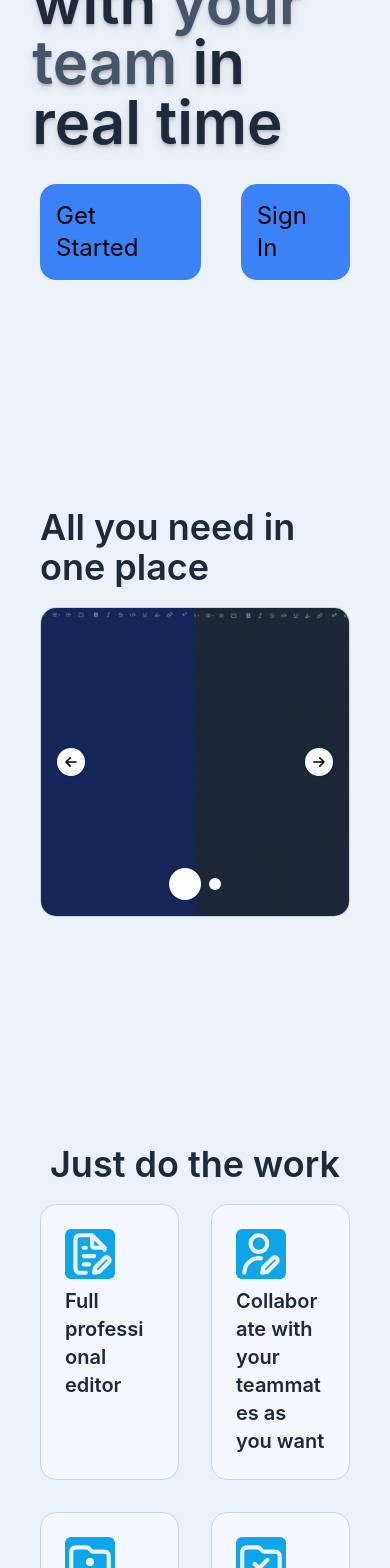
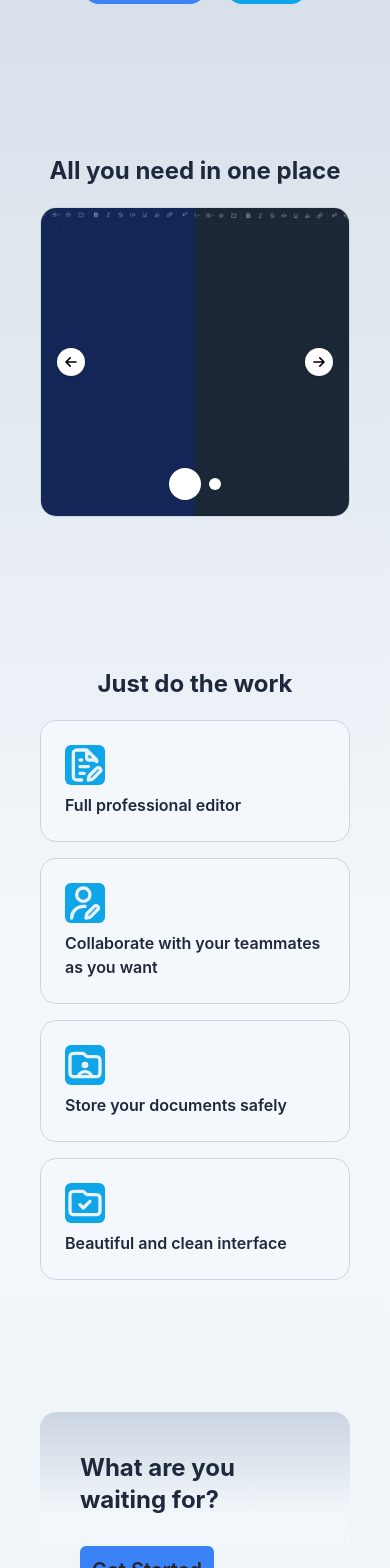
Before and after one commit to DanielJaffritz/DocTap, a Next.js app: page / in a window 390 px wide. Shown: the part 432-2000 px from the top of the page. Built offline with nearby package versions, Linux system fonts and the light colour scheme.

Commit message:
page completed

```diff
--- a/app/page.tsx
+++ b/app/page.tsx
@@ -5,7 +5,7 @@ import Image from "next/image";
 
 export default function Home() {
   return (
-    <main className="w-full h-full flex flex-col gap-10">
+    <main className="w-full h-full flex flex-col gap-10 bg-linear-to-t from-background via-background_secondary to-border">
       <NavBar />
       <Hero />
       <Footer />
--- a/components/AppLogo.tsx
+++ b/components/AppLogo.tsx
@@ -1,6 +1,6 @@
 export default function AppLogo({ width, height, text_size = "medium", text_color }: { width: number, height: number, text_size?: string, text_color?: string }) {
   return <div className="gap-1 flex flex-row items-center">
-    <svg width={width} height={height} viewBox="0 0 1024 1024" version="1.1" xmlns="http://www.w3.org/2000/svg"><g id="SVGRepo_bgCarrier" stroke-width="0"></g><g id="SVGRepo_tracerCarrier" stroke-linecap="round" stroke-linejoin="round"></g><g id="SVGRepo_iconCarrier"><path d="M913.29536 941.04064c0.0256 24.82688-16.54784 44.96384-37.0176 44.98432l-708.23936 0.6912c-20.46464 0.02048-37.07904-20.08576-37.10464-44.91264l-0.83968-859.02848c-0.0256-24.82688 16.54784-44.96384 37.0176-44.98432l521.10848-0.50688 224.39424 210.50368 0.68096 693.25312z" fill="#E6E4E2"></path><path d="M913.29536 253.26592l-189.11744 0.18432c-20.46464 0.02048-37.07904-20.08576-37.10464-44.91264l-0.16384-165.77024 226.38592 210.49856z" fill="#C4BCB1"></path><path d="M720.72192 396.84096a22.54848 22.54848 0 0 1-22.54848 22.54848H326.13376a22.54848 22.54848 0 0 1 0-45.09696h372.0448a22.54848 22.54848 0 0 1 22.54336 22.54848zM720.72192 565.95456a22.54848 22.54848 0 0 1-22.54848 22.54848H326.13376a22.54848 22.54848 0 0 1 0-45.09696h372.0448a22.54848 22.54848 0 0 1 22.54336 22.54848zM720.72192 746.33728a22.54848 22.54848 0 0 1-22.54848 22.54848H326.13376a22.54848 22.54848 0 0 1 0-45.09696h372.0448a22.54848 22.54848 0 0 1 22.54336 22.54848z" fill="#C4BCB1"></path></g></svg>
+    <svg width={width} height={height} viewBox="0 0 1024 1024" version="1.1" xmlns="http://www.w3.org/2000/svg"><g id="SVGRepo_bgCarrier" strokeWidth="0"></g><g id="SVGRepo_tracerCarrier" strokeLinecap="round" strokeLinejoin="round"></g><g id="SVGRepo_iconCarrier"><path d="M913.29536 941.04064c0.0256 24.82688-16.54784 44.96384-37.0176 44.98432l-708.23936 0.6912c-20.46464 0.02048-37.07904-20.08576-37.10464-44.91264l-0.83968-859.02848c-0.0256-24.82688 16.54784-44.96384 37.0176-44.98432l521.10848-0.50688 224.39424 210.50368 0.68096 693.25312z" fill="#E6E4E2"></path><path d="M913.29536 253.26592l-189.11744 0.18432c-20.46464 0.02048-37.07904-20.08576-37.10464-44.91264l-0.16384-165.77024 226.38592 210.49856z" fill="#C4BCB1"></path><path d="M720.72192 396.84096a22.54848 22.54848 0 0 1-22.54848 22.54848H326.13376a22.54848 22.54848 0 0 1 0-45.09696h372.0448a22.54848 22.54848 0 0 1 22.54336 22.54848zM720.72192 565.95456a22.54848 22.54848 0 0 1-22.54848 22.54848H326.13376a22.54848 22.54848 0 0 1 0-45.09696h372.0448a22.54848 22.54848 0 0 1 22.54336 22.54848zM720.72192 746.33728a22.54848 22.54848 0 0 1-22.54848 22.54848H326.13376a22.54848 22.54848 0 0 1 0-45.09696h372.0448a22.54848 22.54848 0 0 1 22.54336 22.54848z" fill="#C4BCB1"></path></g></svg>
     <h1 className={`font-semibold ${text_size === "medium" ? 'text-xl' : 'text-6xl'} ${text_color === "base" ? 'text-text' : 'text-zinc-800'} font-[Monserrat]`}>DocTap</h1>
   </div >
 
--- a/features/dashboard/components/DeleteDialog.tsx
+++ b/features/dashboard/components/DeleteDialog.tsx
@@ -20,10 +20,9 @@ export default function DeleteDialog({ isOpen, setIsOpen, docId, optimistic }: d
     })
   }
   return (
-    <dialog open closedby="any" onClose={() => setIsOpen(false)} className="bg-background p-10 items-center border border-border transition-all rounded-2xl shadow-2xl flex flex-col w-1/2 fixed top-[50%] left-[50%] right-[50%] translate-x-[-50%] translate-y-[-50%]">
+    <dialog open closedby="any" onClose={() => setIsOpen(false)} className="bg-background p-10 items-center border border-border transition-all rounded-2xl shadow-2xl flex flex-col w-2/3 md:w-1/2 fixed top-[50%] left-[50%] right-[50%] translate-x-[-50%] translate-y-[-50%]">
       <h1 className="text-text font-semibold">Are you sure you want to delete this document?</h1>
       <h2 className="text-text">You will lost everything you have written here!</h2>
-      <h1>{docId}</h1>
       <div className="flex flex-row gap-10 mt-10">
         <button onClick={handleDelete} className="bg-red-500 p-3 rounded-md hover:bg-red-600 cursor-pointer text-text transition-all">
           Delete Document
--- a/features/homepage/components/Hero.tsx
+++ b/features/homepage/components/Hero.tsx
@@ -8,48 +8,48 @@ export default function Hero() {
   ]
   return (
     <div className="w-full flex flex-col items-center justify-center align-items gap-8 p-10">
-      <h1 className="text-6xl text-text text-shadow-lg font-semibold"> Create and edit documents<br />with <span className="text-text_muted">your team</span> in real time</h1>
-      <div className="flex flex-row gap-10 items-center justify-center align-items">
-        <Link href="/signup" className="text-black text-2xl p-4 bg-primary rounded-2xl hover:bg-sky-500">
+      <h1 className="text-3xl md:text-6xl text-text text-shadow-lg font-extrabold"> Create and edit documents<br />with <span className="text-text_muted">your team</span> in real time</h1>
+      <div className="flex flex-row gap-5 md:gap-10 items-center justify-center align-items">
+        <Link href="/signup" className="text-zinc-800 text-xl md:text-2xl p-2 md:p-4 bg-primary rounded-2xl hover:bg-sky-500">
           Get Started
         </Link>
-        <Link href="/login" className="text-black text-2xl p-4 bg-primary rounded-2xl hover:bg-sky-500">
+        <Link href="/login" className="text-zinc-800 text-xl md:text-2xl p-2 md:p-4 bg-secondary rounded-2xl hover:bg-sky-500">
           Sign In
         </Link>
 
       </div>
-      <div className="w-full h-150 flex flex-col items-center justify-center gap-5 mt-25">
-        <h2 className="text-4xl text-text font-semibold">All you need in one place</h2>
+      <div className="w-full h-150 flex flex-col items-center justify-center gap-5 md:mt-25">
+        <h2 className="text-2xl md:text-5xl text-text font-bold">All you need in one place</h2>
         <Carousel>
           {list}
         </Carousel>
       </div>
 
-      <div className="flex flex-col items-center justify-center align-items mt-25 gap-5">
-        <h1 className="text-text text-4xl font-semibold">Just do the work</h1>
-        <div className="w-full grid grid-cols-2 gap-8">
-          <div className="text-xl bg-background_secondary text-text p-6 rounded-2xl font-semibold flex flex-col gap-2 border border-border">
-            <svg className="bg-secondary rounded-md stroke-background" width={50} viewBox="0 0 24 24" fill="none" xmlns="http://www.w3.org/2000/svg"><g id="SVGRepo_bgCarrier" stroke-width="0"></g><g id="SVGRepo_tracerCarrier" stroke-linecap="round" stroke-linejoin="round"></g><g id="SVGRepo_iconCarrier"> <path d="M13 3H8.2C7.0799 3 6.51984 3 6.09202 3.21799C5.71569 3.40973 5.40973 3.71569 5.21799 4.09202C5 4.51984 5 5.0799 5 6.2V17.8C5 18.9201 5 19.4802 5.21799 19.908C5.40973 20.2843 5.71569 20.5903 6.09202 20.782C6.51984 21 7.0799 21 8.2 21H10M13 3L19 9M13 3V7.4C13 7.96005 13 8.24008 13.109 8.45399C13.2049 8.64215 13.3578 8.79513 13.546 8.89101C13.7599 9 14.0399 9 14.6 9H19M19 9V10M9 17H11.5M9 13H14M9 9H10M14 21L16.025 20.595C16.2015 20.5597 16.2898 20.542 16.3721 20.5097C16.4452 20.4811 16.5147 20.4439 16.579 20.399C16.6516 20.3484 16.7152 20.2848 16.8426 20.1574L21 16C21.5523 15.4477 21.5523 14.5523 21 14C20.4477 13.4477 19.5523 13.4477 19 14L14.8426 18.1574C14.7152 18.2848 14.6516 18.3484 14.601 18.421C14.5561 18.4853 14.5189 18.5548 14.4903 18.6279C14.458 18.7102 14.4403 18.7985 14.405 18.975L14 21Z" stroke-width="2" stroke-linecap="round" stroke-linejoin="round"></path> </g></svg>
+      <div className="flex flex-col items-center justify-center align-items gap-5 md:mt-25">
+        <h1 className="text-text text-2xl md:text-5xl font-bold">Just do the work</h1>
+        <div className="w-full grid grid-cols-1 md:grid-cols-2 gap-4 md:gap-8">
+          <div className="text-2xs md:text-xl bg-background_secondary text-text p-6 rounded-2xl font-semibold flex flex-col gap-2 border border-border">
+            <svg className="bg-secondary rounded-md stroke-background w-10 md:w-15" viewBox="0 0 24 24" fill="none" xmlns="http://www.w3.org/2000/svg"><g id="SVGRepo_bgCarrier" strokeWidth="0"></g><g id="SVGRepo_tracerCarrier" strokeLinecap="round" strokeLinejoin="round"></g><g id="SVGRepo_iconCarrier"> <path d="M13 3H8.2C7.0799 3 6.51984 3 6.09202 3.21799C5.71569 3.40973 5.40973 3.71569 5.21799 4.09202C5 4.51984 5 5.0799 5 6.2V17.8C5 18.9201 5 19.4802 5.21799 19.908C5.40973 20.2843 5.71569 20.5903 6.09202 20.782C6.51984 21 7.0799 21 8.2 21H10M13 3L19 9M13 3V7.4C13 7.96005 13 8.24008 13.109 8.45399C13.2049 8.64215 13.3578 8.79513 13.546 8.89101C13.7599 9 14.0399 9 14.6 9H19M19 9V10M9 17H11.5M9 13H14M9 9H10M14 21L16.025 20.595C16.2015 20.5597 16.2898 20.542 16.3721 20.5097C16.4452 20.4811 16.5147 20.4439 16.579 20.399C16.6516 20.3484 16.7152 20.2848 16.8426 20.1574L21 16C21.5523 15.4477 21.5523 14.5523 21 14C20.4477 13.4477 19.5523 13.4477 19 14L14.8426 18.1574C14.7152 18.2848 14.6516 18.3484 14.601 18.421C14.5561 18.4853 14.5189 18.5548 14.4903 18.6279C14.458 18.7102 14.4403 18.7985 14.405 18.975L14 21Z" strokeWidth="2" strokeLinecap="round" strokeLinejoin="round"></path> </g></svg>
             <h3>Full professional editor</h3>
           </div>
-          <div className="text-xl bg-background_secondary text-text p-6 rounded-2xl font-semibold flex flex-col gap-2 border border-border">
-            <svg className="bg-secondary rounded-md stroke-background" width={50} viewBox="0 0 24 24" fill="none" xmlns="http://www.w3.org/2000/svg"><g id="SVGRepo_bgCarrier" stroke-width="0"></g><g id="SVGRepo_tracerCarrier" stroke-linecap="round" stroke-linejoin="round"></g><g id="SVGRepo_iconCarrier"> <path d="M4 21C4 17.134 7.13401 14 11 14C11.3395 14 11.6734 14.0242 12 14.0709M15 7C15 9.20914 13.2091 11 11 11C8.79086 11 7 9.20914 7 7C7 4.79086 8.79086 3 11 3C13.2091 3 15 4.79086 15 7ZM12.5898 21L14.6148 20.595C14.7914 20.5597 14.8797 20.542 14.962 20.5097C15.0351 20.4811 15.1045 20.4439 15.1689 20.399C15.2414 20.3484 15.3051 20.2848 15.4324 20.1574L19.5898 16C20.1421 15.4477 20.1421 14.5523 19.5898 14C19.0376 13.4477 18.1421 13.4477 17.5898 14L13.4324 18.1574C13.3051 18.2848 13.2414 18.3484 13.1908 18.421C13.1459 18.4853 13.1088 18.5548 13.0801 18.6279C13.0478 18.7102 13.0302 18.7985 12.9948 18.975L12.5898 21Z" stroke-width="2" stroke-linecap="round" stroke-linejoin="round"></path> </g></svg>
+          <div className="text-2xs md:text-xl bg-background_secondary text-text p-6 rounded-2xl font-semibold flex flex-col gap-2 border border-border">
+            <svg className="bg-secondary rounded-md stroke-background w-10 md:w-15" viewBox="0 0 24 24" fill="none" xmlns="http://www.w3.org/2000/svg"><g id="SVGRepo_bgCarrier" strokeWidth="0"></g><g id="SVGRepo_tracerCarrier" strokeLinecap="round" strokeLinejoin="round"></g><g id="SVGRepo_iconCarrier"> <path d="M4 21C4 17.134 7.13401 14 11 14C11.3395 14 11.6734 14.0242 12 14.0709M15 7C15 9.20914 13.2091 11 11 11C8.79086 11 7 9.20914 7 7C7 4.79086 8.79086 3 11 3C13.2091 3 15 4.79086 15 7ZM12.5898 21L14.6148 20.595C14.7914 20.5597 14.8797 20.542 14.962 20.5097C15.0351 20.4811 15.1045 20.4439 15.1689 20.399C15.2414 20.3484 15.3051 20.2848 15.4324 20.1574L19.5898 16C20.1421 15.4477 20.1421 14.5523 19.5898 14C19.0376 13.4477 18.1421 13.4477 17.5898 14L13.4324 18.1574C13.3051 18.2848 13.2414 18.3484 13.1908 18.421C13.1459 18.4853 13.1088 18.5548 13.0801 18.6279C13.0478 18.7102 13.0302 18.7985 12.9948 18.975L12.5898 21Z" strokeWidth="2" strokeLinecap="round" strokeLinejoin="round"></path> </g></svg>
             <h3>Collaborate with your teammates as you want</h3>
           </div>
-          <div className="text-xl bg-background_secondary text-text p-6 rounded-2xl font-semibold flex flex-col gap-2 border border-border">
-            <svg className="bg-secondary rounded-md stroke-background" width={50} viewBox="0 0 24 24" fill="none" xmlns="http://www.w3.org/2000/svg"><g id="SVGRepo_bgCarrier" stroke-width="0"></g><g id="SVGRepo_tracerCarrier" stroke-linecap="round" stroke-linejoin="round"></g><g id="SVGRepo_iconCarrier"> <path d="M16 19C15.6218 17.2883 13.9747 16 12 16C10.0253 16 8.37818 17.2883 8 19M12 12H12.01M12.0627 6.06274L11.9373 5.93726C11.5914 5.59135 11.4184 5.4184 11.2166 5.29472C11.0376 5.18506 10.8425 5.10425 10.6385 5.05526C10.4083 5 10.1637 5 9.67452 5H6.2C5.0799 5 4.51984 5 4.09202 5.21799C3.71569 5.40973 3.40973 5.71569 3.21799 6.09202C3 6.51984 3 7.07989 3 8.2V15.8C3 16.9201 3 17.4802 3.21799 17.908C3.40973 18.2843 3.71569 18.5903 4.09202 18.782C4.51984 19 5.07989 19 6.2 19H17.8C18.9201 19 19.4802 19 19.908 18.782C20.2843 18.5903 20.5903 18.2843 20.782 17.908C21 17.4802 21 16.9201 21 15.8V10.2C21 9.0799 21 8.51984 20.782 8.09202C20.5903 7.71569 20.2843 7.40973 19.908 7.21799C19.4802 7 18.9201 7 17.8 7H14.3255C13.8363 7 13.5917 7 13.3615 6.94474C13.1575 6.89575 12.9624 6.81494 12.7834 6.70528C12.5816 6.5816 12.4086 6.40865 12.0627 6.06274ZM13 12C13 12.5523 12.5523 13 12 13C11.4477 13 11 12.5523 11 12C11 11.4477 11.4477 11 12 11C12.5523 11 13 11.4477 13 12Z" stroke-width="2" stroke-linecap="round" stroke-linejoin="round"></path> </g></svg>
+          <div className="text-2xs md:text-xl bg-background_secondary text-text p-6 rounded-2xl font-semibold flex flex-col gap-2 border border-border">
+            <svg className="bg-secondary rounded-md stroke-background w-10 md:w-15" viewBox="0 0 24 24" fill="none" xmlns="http://www.w3.org/2000/svg"><g id="SVGRepo_bgCarrier" strokeWidth="0"></g><g id="SVGRepo_tracerCarrier" strokeLinecap="round" strokeLinejoin="round"></g><g id="SVGRepo_iconCarrier"> <path d="M16 19C15.6218 17.2883 13.9747 16 12 16C10.0253 16 8.37818 17.2883 8 19M12 12H12.01M12.0627 6.06274L11.9373 5.93726C11.5914 5.59135 11.4184 5.4184 11.2166 5.29472C11.0376 5.18506 10.8425 5.10425 10.6385 5.05526C10.4083 5 10.1637 5 9.67452 5H6.2C5.0799 5 4.51984 5 4.09202 5.21799C3.71569 5.40973 3.40973 5.71569 3.21799 6.09202C3 6.51984 3 7.07989 3 8.2V15.8C3 16.9201 3 17.4802 3.21799 17.908C3.40973 18.2843 3.71569 18.5903 4.09202 18.782C4.51984 19 5.07989 19 6.2 19H17.8C18.9201 19 19.4802 19 19.908 18.782C20.2843 18.5903 20.5903 18.2843 20.782 17.908C21 17.4802 21 16.9201 21 15.8V10.2C21 9.0799 21 8.51984 20.782 8.09202C20.5903 7.71569 20.2843 7.40973 19.908 7.21799C19.4802 7 18.9201 7 17.8 7H14.3255C13.8363 7 13.5917 7 13.3615 6.94474C13.1575 6.89575 12.9624 6.81494 12.7834 6.70528C12.5816 6.5816 12.4086 6.40865 12.0627 6.06274ZM13 12C13 12.5523 12.5523 13 12 13C11.4477 13 11 12.5523 11 12C11 11.4477 11.4477 11 12 11C12.5523 11 13 11.4477 13 12Z" strokeWidth="2" strokeLinecap="round" strokeLinejoin="round"></path> </g></svg>
             <h3>Store your documents safely</h3>
           </div>
-          <div className="text-xl bg-background_secondary text-text p-6 rounded-2xl font-semibold flex flex-col gap-2 border border-border ">
-            <svg className="bg-secondary rounded-md stroke-background" width={50} viewBox="0 0 24 24" fill="none" xmlns="http://www.w3.org/2000/svg"><g id="SVGRepo_bgCarrier" stroke-width="0"></g><g id="SVGRepo_tracerCarrier" stroke-linecap="round" stroke-linejoin="round"></g><g id="SVGRepo_iconCarrier"> <path d="M9 13L11 15L15 11M12.0627 6.06274L11.9373 5.93726C11.5914 5.59135 11.4184 5.4184 11.2166 5.29472C11.0376 5.18506 10.8425 5.10425 10.6385 5.05526C10.4083 5 10.1637 5 9.67452 5H6.2C5.0799 5 4.51984 5 4.09202 5.21799C3.71569 5.40973 3.40973 5.71569 3.21799 6.09202C3 6.51984 3 7.07989 3 8.2V15.8C3 16.9201 3 17.4802 3.21799 17.908C3.40973 18.2843 3.71569 18.5903 4.09202 18.782C4.51984 19 5.07989 19 6.2 19H17.8C18.9201 19 19.4802 19 19.908 18.782C20.2843 18.5903 20.5903 18.2843 20.782 17.908C21 17.4802 21 16.9201 21 15.8V10.2C21 9.0799 21 8.51984 20.782 8.09202C20.5903 7.71569 20.2843 7.40973 19.908 7.21799C19.4802 7 18.9201 7 17.8 7H14.3255C13.8363 7 13.5917 7 13.3615 6.94474C13.1575 6.89575 12.9624 6.81494 12.7834 6.70528C12.5816 6.5816 12.4086 6.40865 12.0627 6.06274Z" stroke-width="2" stroke-linecap="round" stroke-linejoin="round"></path> </g></svg>
+          <div className="text-2xs md:text-xl bg-background_secondary text-text p-6 rounded-2xl font-semibold flex flex-col gap-2 border border-border ">
+            <svg className="bg-secondary rounded-md stroke-background w-10 md:w-15" viewBox="0 0 24 24" fill="none" xmlns="http://www.w3.org/2000/svg"><g id="SVGRepo_bgCarrier" strokeWidth="0"></g><g id="SVGRepo_tracerCarrier" strokeLinecap="round" strokeLinejoin="round"></g><g id="SVGRepo_iconCarrier"> <path d="M9 13L11 15L15 11M12.0627 6.06274L11.9373 5.93726C11.5914 5.59135 11.4184 5.4184 11.2166 5.29472C11.0376 5.18506 10.8425 5.10425 10.6385 5.05526C10.4083 5 10.1637 5 9.67452 5H6.2C5.0799 5 4.51984 5 4.09202 5.21799C3.71569 5.40973 3.40973 5.71569 3.21799 6.09202C3 6.51984 3 7.07989 3 8.2V15.8C3 16.9201 3 17.4802 3.21799 17.908C3.40973 18.2843 3.71569 18.5903 4.09202 18.782C4.51984 19 5.07989 19 6.2 19H17.8C18.9201 19 19.4802 19 19.908 18.782C20.2843 18.5903 20.5903 18.2843 20.782 17.908C21 17.4802 21 16.9201 21 15.8V10.2C21 9.0799 21 8.51984 20.782 8.09202C20.5903 7.71569 20.2843 7.40973 19.908 7.21799C19.4802 7 18.9201 7 17.8 7H14.3255C13.8363 7 13.5917 7 13.3615 6.94474C13.1575 6.89575 12.9624 6.81494 12.7834 6.70528C12.5816 6.5816 12.4086 6.40865 12.0627 6.06274Z" strokeWidth="2" strokeLinecap="round" strokeLinejoin="round"></path> </g></svg>
             <h3>Beautiful and clean interface</h3>
           </div>
         </div>
       </div>
-      <div className="w-2/3 mt-25 flex flex-col text-text bg-linear-to-r to-background via-background_secondary from-border rounded-2xl p-10 gap-10">
-        <h1 className="font-bold text-4xl">What are you waiting for?</h1>
+      <div className="w-full mt-25 flex flex-col text-text bg-linear-to-b md:bg-linear-to-r to-background via-background_secondary from-border rounded-2xl p-10 gap-10">
+        <h1 className="font-bold text-2xl md:text-4xl">What are you waiting for?</h1>
         <div>
-          <Link href='/signup' className="bg-primary rounded-md p-3 hover:bg-secondary text-zinc-800 text-3xl font-semibold">
+          <Link href='/signup' className="bg-primary rounded-md p-3 hover:bg-secondary text-zinc-800 text-xl md:text-3xl font-semibold">
             Get Started
           </Link>
         </div>
--- a/features/homepage/components/NavBar.tsx
+++ b/features/homepage/components/NavBar.tsx
@@ -3,9 +3,9 @@ import Link from "next/link";
 
 export default function NavBar() {
   return (
-    <div className="bg-secondary flex flex-row rounded-3xl px-10 py-3 justify-between m-10">
+    <div className="bg-secondary flex flex-row rounded-3xl px-5 md:px-10 py-2 md:py-3 justify-between m-10">
       <AppLogo width={30} height={30} text_color="alternative" />
-      <Link href="/login" className="text-black p-2 bg-primary rounded-md hover:bg-sky-500">
+      <Link href="/login" className="text-black p-2 bg-primary rounded-2xl hover:bg-sky-500">
         Sign In
       </Link>
 
```
Also changed, not shown: app/not-found.tsx (added, +8 -0 lines), components/Carousel.tsx (+3 -4 lines), features/auth/components/LogIn.tsx (+3 -3 lines), features/auth/components/SignUp.tsx (+3 -3 lines), features/dashboard/components/Main.tsx (+13 -13 lines), features/dashboard/components/navBar.tsx (+8 -8 lines).
